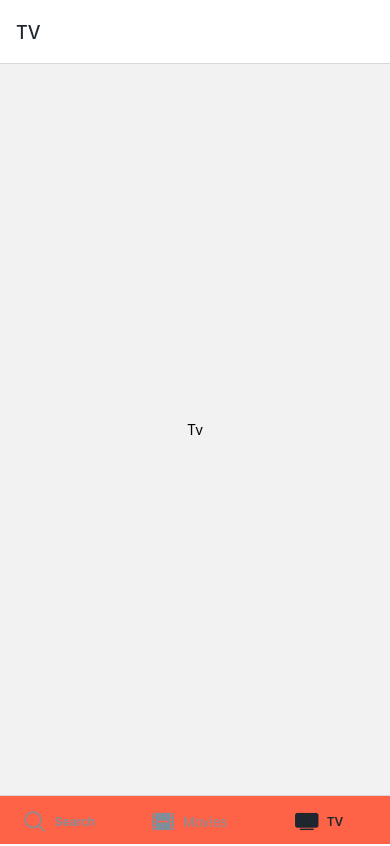
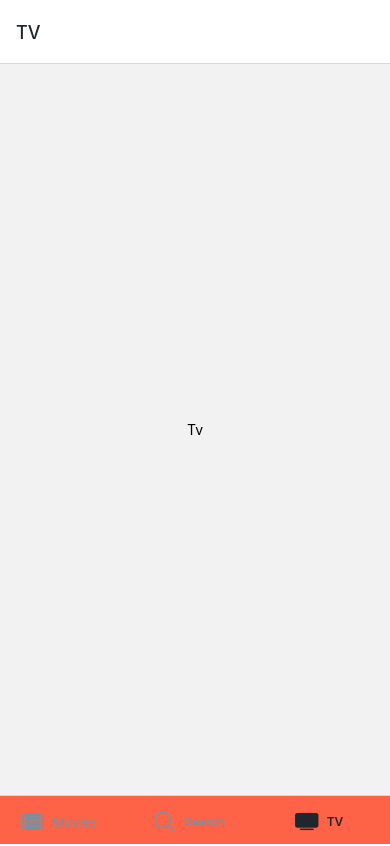
Before and after one commit to inyourcare/noovies, a React Native app: screen /TV in a window 390 px wide. Built offline with nearby package versions, Linux system fonts and the light colour scheme.

Commit message:
순서변경

```diff
--- a/components/navigation/Stack.js
+++ b/components/navigation/Stack.js
@@ -20,7 +20,7 @@ const ScreenThree = ({ navigation: { navigate, goBack, setOptions } }) => (
         <TouchableOpacity onPress={() => setOptions({ title: 'Hello' })}>
             <Text>ChangeTitle</Text>
         </TouchableOpacity>
-        <TouchableOpacity onPress={() => navigate("Tabs", { screen: "Search" })}>
+        <TouchableOpacity onPress={() => navigate("Tabs", { screen: "Movies" })}>
             <Text>Go To Tabs</Text>
         </TouchableOpacity>
     </>)
--- a/components/navigation/Tabs.js
+++ b/components/navigation/Tabs.js
@@ -45,10 +45,6 @@ const Tabs = () => {
             // unmountOnBlur: true
         })}>
 
-            <Tab.Screen name="Search" component={Search}
-                options={{
-                    tabBarIcon: ({ focused, color, size }) => { return <Ionicons name={focused ? 'search' : 'search-outline'} color={color} size={size} /> }
-                }} />
             <Tab.Screen name="Movies" component={Movies}
                 options={{
                     tabBarLabelStyle: {
@@ -59,6 +55,10 @@ const Tabs = () => {
                     tabBarIcon: ({ color, size }) => (<Ionicons name="film" color={color} size={size} />)
                 }}
             />
+            <Tab.Screen name="Search" component={Search}
+                options={{
+                    tabBarIcon: ({ focused, color, size }) => { return <Ionicons name={focused ? 'search' : 'search-outline'} color={color} size={size} /> }
+                }} />
             <Tab.Screen name="TV" component={Tv}
                 options={{
                     tabBarIcon: ({ color, size }) => { return <Ionicons name='tv' color={color} size={size} /> }
```
